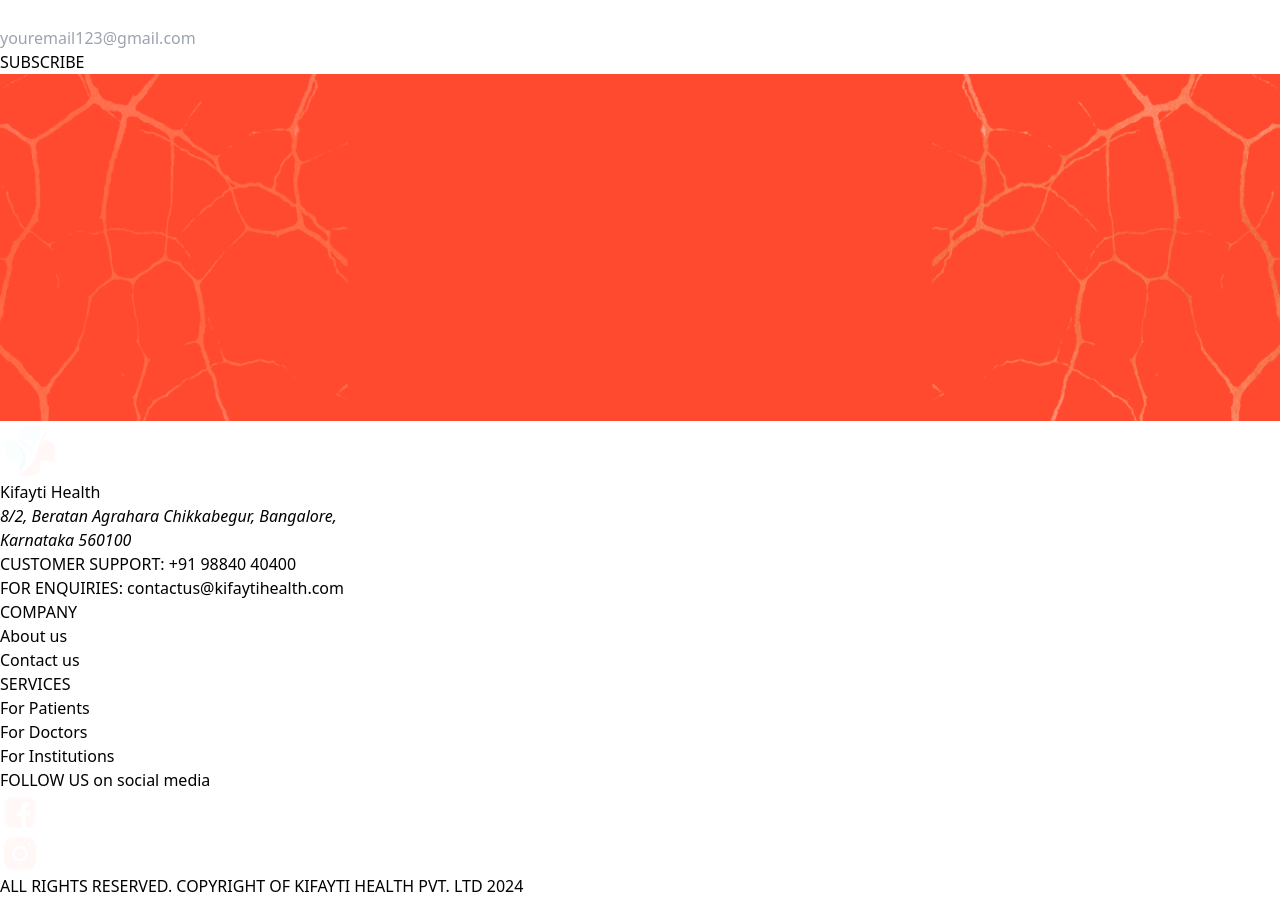
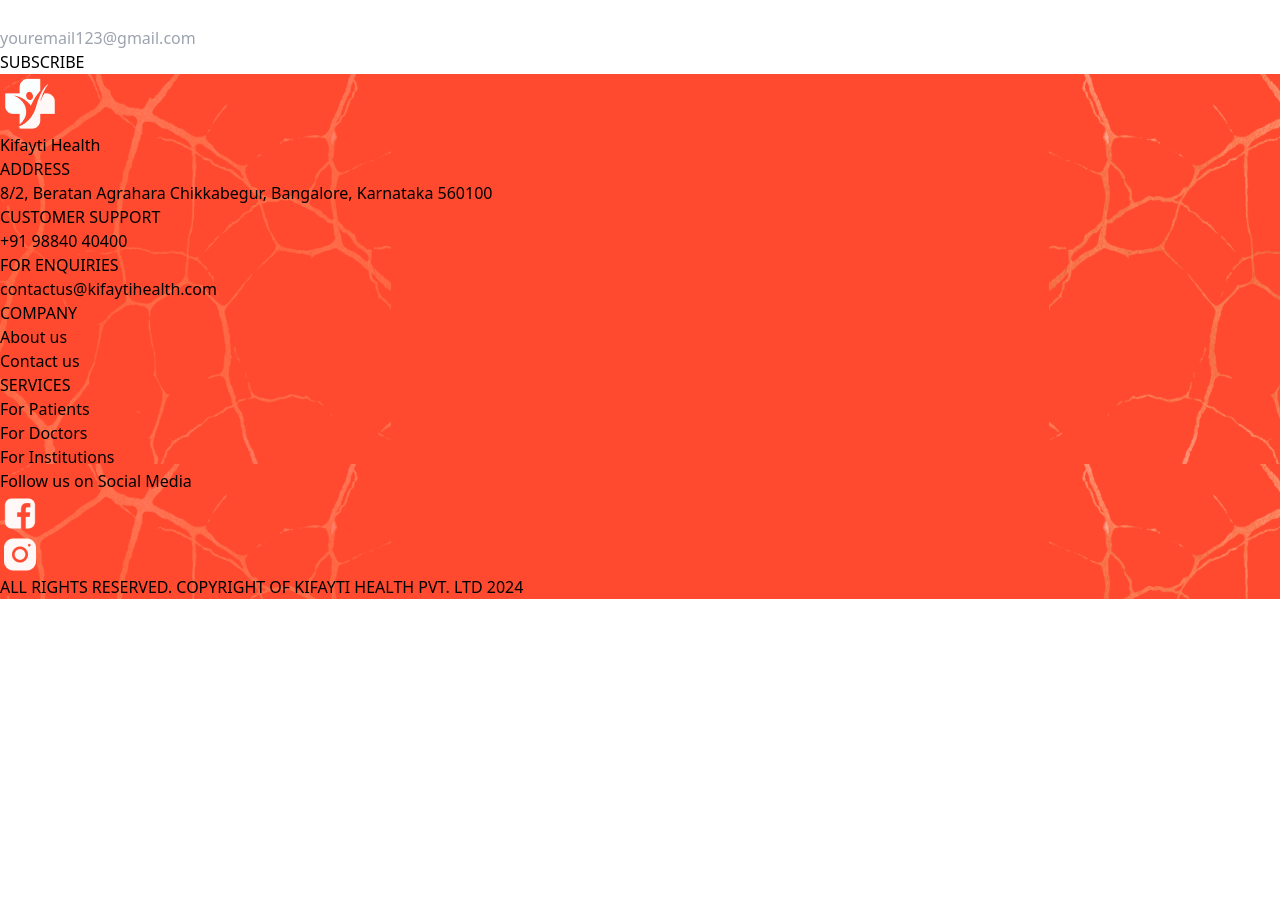
Before and after one commit to Aryanzs/marketing_site, a React (Vite) app: page / in a window 1280 px wide. Shown: the part 7860-8758 px from the top of the page. After the commit the page ends 8459 px from the top, so only its background shows below. Built offline with nearby package versions, Linux system fonts and the light colour scheme.

Commit message:
modified footer section

```diff
--- a/src/components/Footer.jsx
+++ b/src/components/Footer.jsx
@@ -4,85 +4,86 @@
 import bgimg from "../assets/figma images/Footer design.png";
 import kifayti from "../assets/figma images/kifaytifooterlogo 1.png";
 
-const Footer = () => {
+function Footer() {
   return (
-    <footer className="text-white py-16 relative overflow-hidden">
-      {/* Background Image */}
-      <img
-        src={bgimg}
-        alt="Background Design"
-        className="absolute inset-0 w-full h-full object-cover z-0"
-      />
+    <footer
+      className="text-white py-10 px-4 md:px-8 bg-cover bg-center"
+      style={{ backgroundImage: `url(${bgimg})` }}
+    >
+      <div className="max-w-screen-xl mx-auto flex flex-col md:flex-row justify-between space-y-8 md:space-y-0">
 
-      {/* Content Wrapper */}
-      <div className="relative z-10 container mx-auto px-4 flex flex-col md:flex-row flex-wrap justify-between space-y-12 md:space-y-0">
-        {/* Left Section */}
-        <div className="w-full md:w-1/3 lg:w-1/4 space-y-4">
-          <h2 className="text-xl font-semibold mb-4 flex items-center">
-            <img
-              src={kifayti}
-              alt="Kifayti Logo"
-              className="w-8 h-8 mr-2"
-            />
-            Kifayti Health
-          </h2>
-          <address className="not-italic leading-relaxed">
-            <p>8/2, Beratan Agrahara Chikkabegur, Bangalore,</p>
-            <p>Karnataka 560100</p>
-          </address>
-          <p className="mt-4 text-sm">
-            <span className="font-semibold">CUSTOMER SUPPORT:</span> +91 98840 40400
-          </p>
-          <p className="text-sm">
-            <span className="font-semibold">FOR ENQUIRIES:</span> contactus@kifaytihealth.com
-          </p>
+        {/* Left Column */}
+        <div className="space-y-6 text-left">
+          {/* Logo and Heading */}
+          <div className="flex flex-col items-start md:flex-row md:items-start">
+            <img src={kifayti} alt="kifayti logo" className="w-12 h-12" />
+            <h2 className="text-3xl ml-0 md:ml-3 font-semibold mt-2">Kifayti Health</h2>
+          </div>
+
+          {/* Address */}
+          <div>
+            <h3>ADDRESS</h3>
+            <p className="text-sm">8/2, Beratan Agrahara Chikkabegur, Bangalore, Karnataka 560100</p>
+          </div>
+
+          {/* Customer Support */}
+          <div>
+            <h3>CUSTOMER SUPPORT</h3>
+            <p className="text-sm">+91 98840 40400</p>
+          </div>
+
+          {/* For Enquiries */}
+          <div>
+            <h3>FOR ENQUIRIES</h3>
+            <p className="text-sm">contactus@kifaytihealth.com</p>
+          </div>
         </div>
 
-        {/* Center Section */}
-        <div className="w-full md:w-1/3 lg:w-1/4 space-y-4">
-          <h2 className="font-semibold text-lg mb-4">COMPANY</h2>
-          <ul className="space-y-2">
-            <li><a href="#" className="hover:underline">About us</a></li>
-            <li><a href="#" className="hover:underline">Contact us</a></li>
-          </ul>
-        </div>
+        {/* Right Column */}
+        <div className="space-y-8 text-left md:text-right">
+          {/* Top Row: Company and Services */}
+          <div className="grid grid-cols-2 gap-8">
+            {/* Company Section */}
+            <div className="space-y-4">
+              <h3 className="font-bold">COMPANY</h3>
+              <ul className="space-y-2">
+                <li><a href="#about" className="hover:underline">About us</a></li>
+                <li><a href="#contact" className="hover:underline">Contact us</a></li>
+              </ul>
+            </div>
 
-        {/* Right Section */}
-        <div className="w-full md:w-1/3 lg:w-1/4 space-y-4">
-          <h2 className="font-semibold text-lg mb-4">SERVICES</h2>
-          <ul className="space-y-2">
-            <li><a href="#" className="hover:underline">For Patients</a></li>
-            <li><a href="#" className="hover:underline">For Doctors</a></li>
-            <li><a href="#" className="hover:underline">For Institutions</a></li>
-          </ul>
-        </div>
+            {/* Services Section */}
+            <div className="space-y-4">
+              <h3 className="font-bold">SERVICES</h3>
+              <ul className="space-y-2">
+                <li><a href="#patients" className="hover:underline">For Patients</a></li>
+                <li><a href="#doctors" className="hover:underline">For Doctors</a></li>
+                <li><a href="#institutions" className="hover:underline">For Institutions</a></li>
+              </ul>
+            </div>
+          </div>
 
-        {/* Social Media and Copyright */}
-        <div className="w-full md:w-1/3 lg:w-1/4 space-y-4">
-          <h2 className="font-semibold text-lg mb-4">FOLLOW US on social media</h2>
-          <ul className="flex space-x-4">
-            <li>
-              <a href="#" className="hover:opacity-75">
+          {/* Middle Row: Social Media */}
+          <div>
+            <h3 className="font-bold">Follow us on Social Media</h3>
+            <div className="flex justify-start md:justify-end space-x-2 mt-2">
+              <a href="#facebook" className="p-2 rounded-full">
                 <img src={fb} alt="Facebook" className="w-8 h-8" />
               </a>
-            </li>
-            <li>
-              <a href="#" className="hover:opacity-75">
+              <a href="#instagram" className="p-2 rounded-full">
                 <img src={insta} alt="Instagram" className="w-8 h-8" />
               </a>
-            </li>
-          </ul>
+            </div>
+          </div>
+
+          {/* Bottom Row: Copyright */}
+          <div className="text-xs">
+            <p>ALL RIGHTS RESERVED. COPYRIGHT OF KIFAYTI HEALTH PVT. LTD 2024</p>
+          </div>
         </div>
-      </div>
-
-      {/* Bottom Section */}
-      <div className="relative z-10 bg-opacity-50 -mb-10 py-3">
-        <p className="text-center text-xs">
-          ALL RIGHTS RESERVED. COPYRIGHT OF KIFAYTI HEALTH PVT. LTD 2024
-        </p>
       </div>
     </footer>
   );
-};
+}
 
 export default Footer;
```
